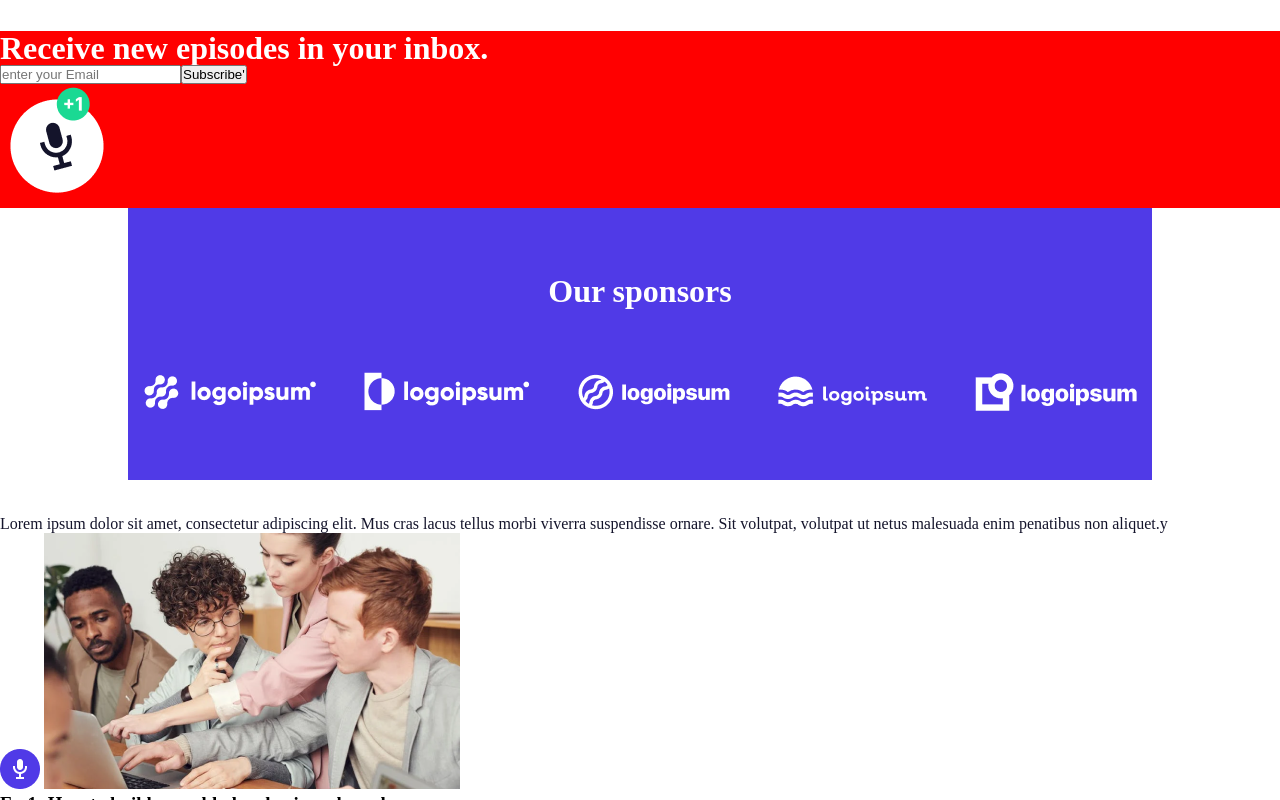
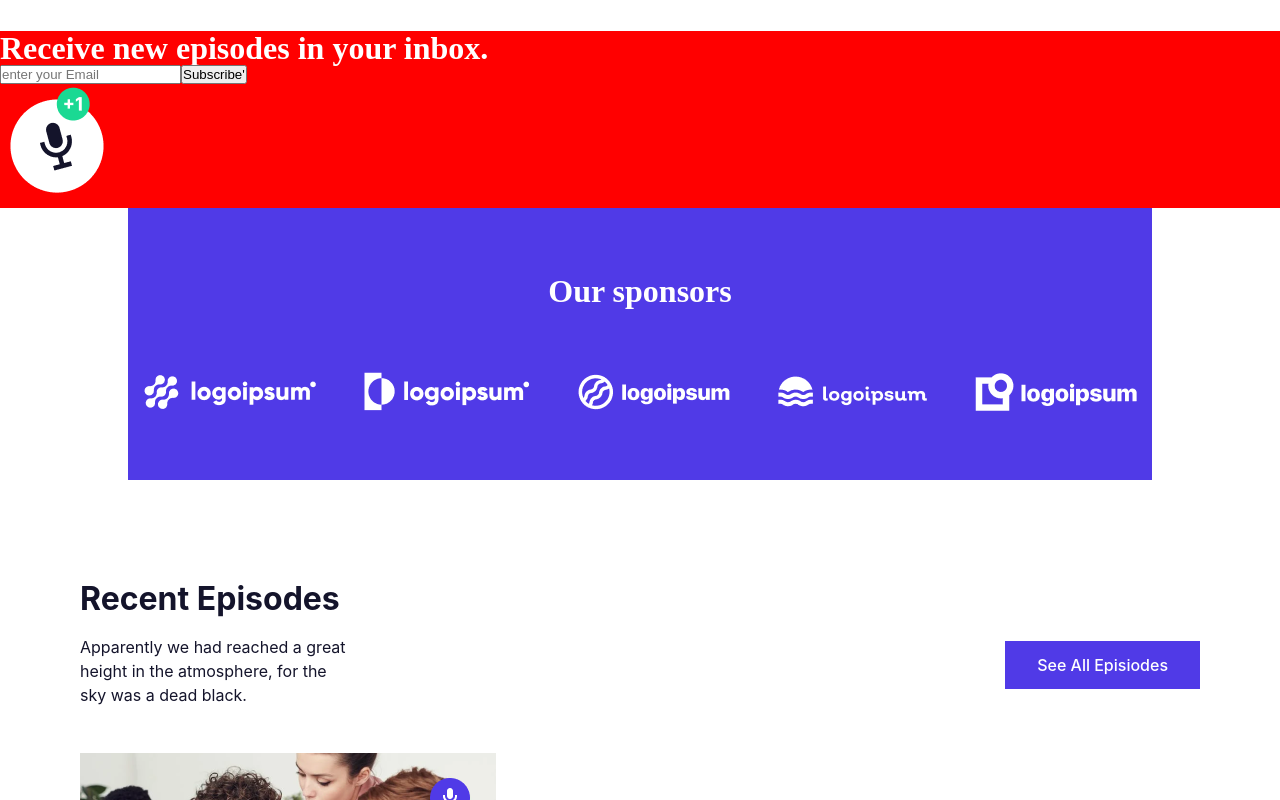
Before and after one commit to HamidaAhmedqizi/DMA-01_Proyekt, a React (Vite) app: page / in a window 1280 px wide. Shown: the part 2000-2800 px from the top of the page. Built offline with nearby package versions, Linux system fonts and the light colour scheme.

Commit message:
add folder

```diff
--- a/src/Components/CommentsC/style.css
+++ b/src/Components/CommentsC/style.css
@@ -11,7 +11,11 @@
     flex-direction: column;
     gap: 64px;
 }
-
+.comment_top{
+    display: flex;
+    justify-content: space-between;
+    align-items: end;
+}
 .comment_top .comments-top_container_left {
     display: flex;
     flex-direction: column;
--- a/src/Components/CommentsItem/style.css
+++ b/src/Components/CommentsItem/style.css
@@ -4,6 +4,7 @@
     display: flex;
     flex-direction: column;
     gap: 16px;
+
 }
 
 .name_image_stars_cont {
--- a/src/Components/Episode/index.jsx
+++ b/src/Components/Episode/index.jsx
@@ -1,21 +1,29 @@
-import React from 'react'
+import React, { useState } from 'react'
 import CardsData from '../../Data/CardsData'
 import EpisodeItem from '../EpisodeItem'
+import './style.css'
 
 const Episode = () => {
+  const [visible,setVisible]=useState(3);
+  const showMoreMeals = () => {
+
+    setVisible((item) => (item += 6));
+  };
   return (
     <section className='episodes'>
       <div className='episodes_container'>
         <div className="episodes_top">
           <div className="episodes-top_container_left">
-            <h2 className='episodes-h2'>What our listeners say</h2>
-            <p>Lorem ipsum dolor sit amet, consectetur adipiscing elit.
-              Mus cras lacus tellus morbi viverra
-              suspendisse ornare. Sit volutpat, volutpat ut
-              netus malesuada enim penatibus non aliquet.y
+            <h2 className='episodes-h2'>Recent Episodes</h2>
+            <p>Apparently we had reached a great height in the atmosphere, for
+              the sky was a dead black.
             </p>
           </div>
-
+          <div className="episodes_container-top_right">
+            <button onClick={() => showMoreMeals()} className="episodes_btn">
+              See All Episiodes
+            </button>
+          </div>
         </div>
         <div className="episodess_container-bottom">
 
@@ -24,7 +32,7 @@ const Episode = () => {
 
 
                 {
-                 CardsData.map(({id,image,  description, title})=>{
+                 CardsData.slice(0, visible).map(({id,image,  description, title})=>{
                     return (
                       <div key={id}>
                        <EpisodeItem id={id} image={image} title={title} description={description}/>
--- a/src/Components/Episode/style.css
+++ b/src/Components/Episode/style.css
@@ -0,0 +1,69 @@
+.episodes {
+    width: 100%;
+    padding: 100px;
+    padding-bottom: 240px;
+    padding-left: 80px;
+    padding-right: 80px;
+}
+
+.episodes_container {
+    display: flex;
+    flex-direction: column;
+    gap: 64px;
+
+
+}
+.episodes_top{
+    display: flex;
+    justify-content: space-between;
+    align-items: end;
+}
+
+.episodes_top .episodes-top_container_left {
+    display: flex;
+    flex-direction: column;
+    gap: 16px;
+
+}
+
+.episodes_top .episodes-top_container_left .episodes-h2 {
+    color: var(--Black, #14142B);
+    font-family: Inter;
+    font-size: 32px;
+    font-style: normal;
+    font-weight: 700;
+    line-height: 120%;
+}
+
+.episodes_top .episodes-top_container_left p {
+    width: 270px;
+    height: 54px;
+    flex-shrink: 0;
+    color: var(--Black, #14142B);
+    font-family: Inter;
+    font-size: 16px;
+    font-style: normal;
+    font-weight: 400;
+    line-height: 150%;
+    /* 24px */
+
+}
+
+.episodes_container-top_right .episodes_btn {
+    display: inline-flex;
+    padding: 12px 32px;
+    align-items: flex-start;
+    gap: 10px;
+    background-color: #503AE7;
+    color: var(--White, #FFF);
+    font-family: Inter;
+    font-size: 16px;
+    font-style: normal;
+    font-weight: 500;
+    line-height: 24px;
+    /* 150% */
+    border: none;
+    outline: none;
+    cursor: pointer;
+    transition: var(--transition);
+}
--- a/src/Components/EpisodeItem/index.jsx
+++ b/src/Components/EpisodeItem/index.jsx
@@ -2,20 +2,21 @@ import React from 'react'
 import { Link } from 'react-router-dom'
 import Episode_listen_icon from  '../../Images/Icon1.png'
 import Episode_icon from '../../Images/EpisodeIcon2.png'
+import './style.css'
 
 const EpisodeItem = ({ image,  description, title}) => {
     return (
-        <div className='episode_data_list'>
-            <div className='images_item'>
-               <img src={Episode_icon} alt="" />
+        <div className='episode_item_list'>
+            <div className='images_episodeitem'>
+               <img src={Episode_icon}className='episode_icon'alt="" />
                 <Link> <img src={image} alt="" /></Link>
             </div>
-            <div className="episode_data_text_icon">
-                <h3>{title}</h3>
-                <p>{description}</p>
-                <div className='episode_listen' >
+            <div className="episodeitem_text_icon">
+                <h3 className='episodeItem_title'>{title}</h3>
+                <p className='episodeItem_desc'>{description}</p>
+                <div className='episodeitem_listen' >
                 <img src={Episode_listen_icon} alt="" />
-                    <p className='listen text'> Listen now</p>
+                    <p className='listen_text'> Listen now</p>
                 </div>
             </div>
         </div>
--- a/src/Components/EpisodeItem/style.css
+++ b/src/Components/EpisodeItem/style.css
@@ -0,0 +1,76 @@
+.episode_item_list {
+    width: 416px;
+    height: 460px;
+    flex-shrink: 0;
+    display: flex;
+    flex-direction: column;
+    gap: 2rem;
+    cursor: pointer;
+
+}
+
+.episodeitem_text_icon {
+    width: 416px;
+    height: 172px;
+    flex-shrink: 0;
+
+}
+
+.episodeitem_text_icon .episodeitem_listen {
+    display: flex;
+    align-items: center;
+    gap: 0.8rem;
+}
+
+.images_episodeitem {
+    position: relative;
+}
+
+.images_episodeitem .episode_icon {
+    position: absolute;
+    top: 1.6rem;
+    right: 1.6rem;
+    cursor: pointer;
+    transition: var(--transition);
+}
+
+.episode_ico:hover {
+    opacity: 0.81;
+}
+
+.episodeitem_text_icon .episodeItem_title {
+    max-width: 41.499rem;
+    color: var(--black-color);
+    font-family: Inter;
+    font-size: 2.4rem;
+    font-style: normal;
+    font-weight: 600;
+    line-height: 125%;
+}
+
+.episodeitem_text_icon .episodeItem_desc {
+    max-width: 37.4602rem;
+    color: var(--Black, #14142B);
+    font-family: Inter;
+    font-size: 16px;
+    font-style: normal;
+    font-weight: 400;
+    line-height: 150%;
+    background-color: red;
+    /* 24px */
+}
+
+.images_episodeitem {
+    width: 100% !important;
+    height: 100% !important;
+}
+.episodeitem_text_icon .episodeitem_listen .listen_text{
+    color:  #503AE7;
+    font-family: Inter;
+    font-size: 1.6rem;
+    font-style: normal;
+    font-weight: 600;
+    line-height: 150%;
+    cursor: pointer;
+    transition: var(--transition);
+}
```
